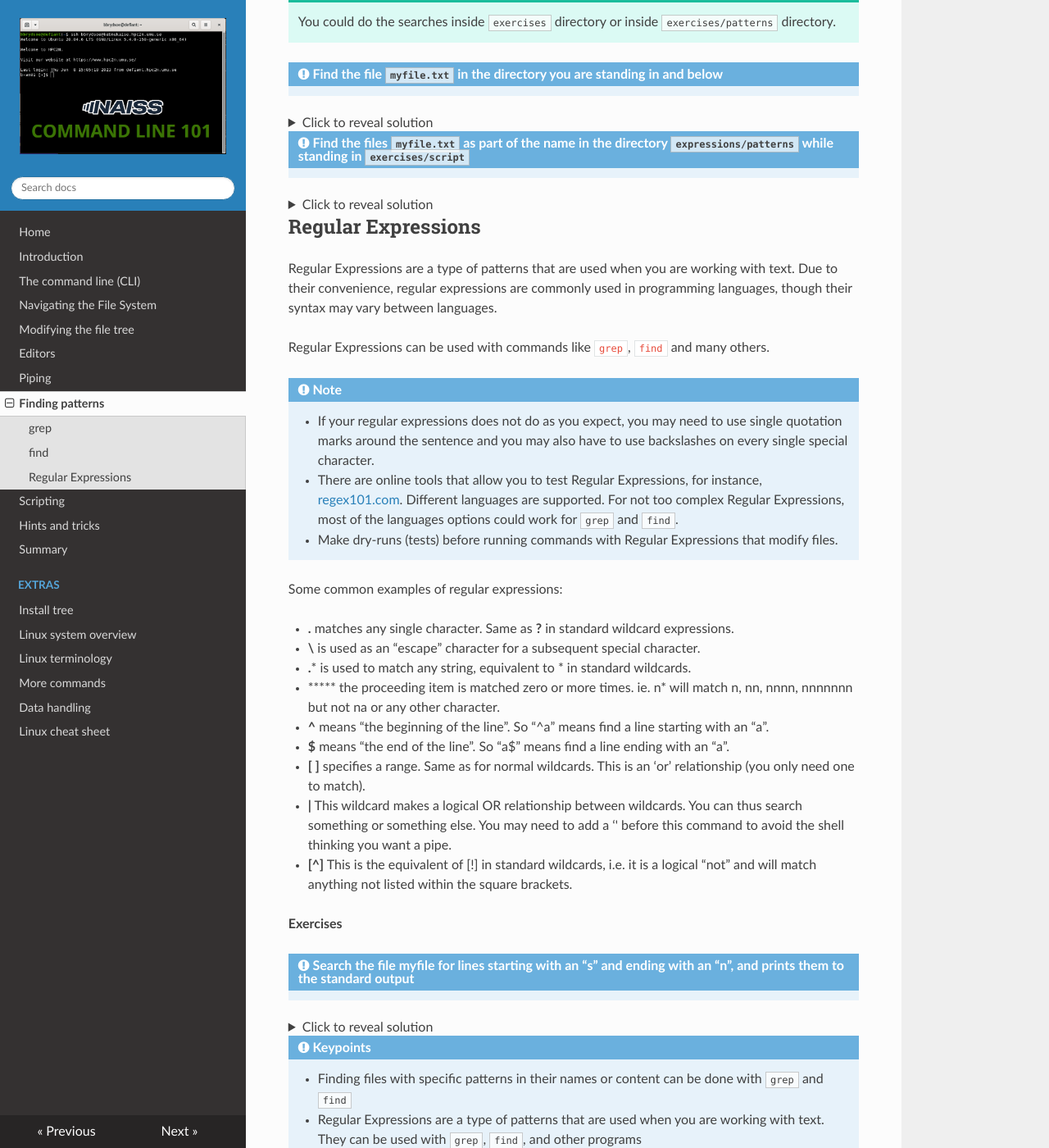
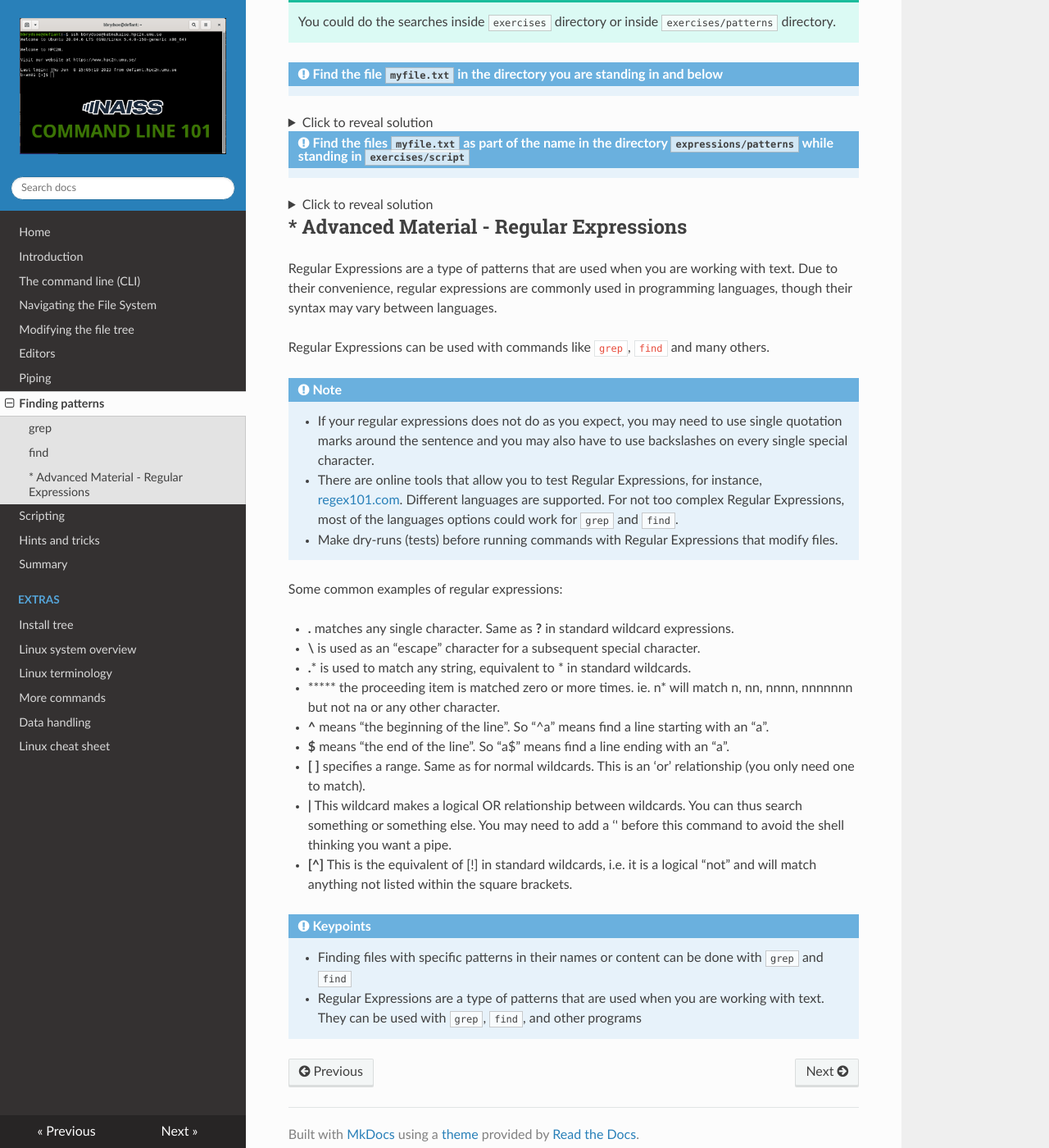
Before and after one commit to hpc2n/linux-command-line-101, an MkDocs documentation site: the page built from docs/patterns.md, in a window 1280 px wide and 1400 px high, scrolled down 3050 px. Shown: the whole window at 82% size. Built offline with MkDocs 1.6.1, drawn with Linux system fonts in a browser that asks for light colours; nearby versions of some CDN libraries.

Commit message:
Update patterns.md

````diff
--- a/docs/patterns.md
+++ b/docs/patterns.md
@@ -148,7 +148,7 @@ For more options, check ``man find``
     find ../patterns/ -type f -name "myfile0.txt"
     ```
 
-## Regular Expressions
+## \* Advanced Material - Regular Expressions
 
 Regular Expressions are a type of patterns that are used when you are working with text.
 Due to their convenience, regular expressions are commonly used in programming languages, though their syntax may vary between languages.
@@ -176,18 +176,6 @@ Some common examples of regular expressions:
 - **|** This wildcard makes a logical OR relationship between wildcards. You can thus search something or something else. You may need to add a '\' before this command to avoid the shell thinking you want a pipe.
 - **[^]** This is the equivalent of [!] in standard wildcards, i.e. it is a logical “not” and will match anything not listed within the square brackets.
 
-**Exercises**
-
-!!! Exercise "Search the file myfile for lines starting with an "s" and ending with an "n", and prints them to the standard output"
-
-??? Solution "Click to reveal solution"
-
-    ```bash
-    $ cat myfile | grep '^s.*n$'
-    ```
-
-
-
 !!! note "Keypoints"
 
     - Finding files with specific patterns in their names or content can be done with ``grep`` and ``find``
````
